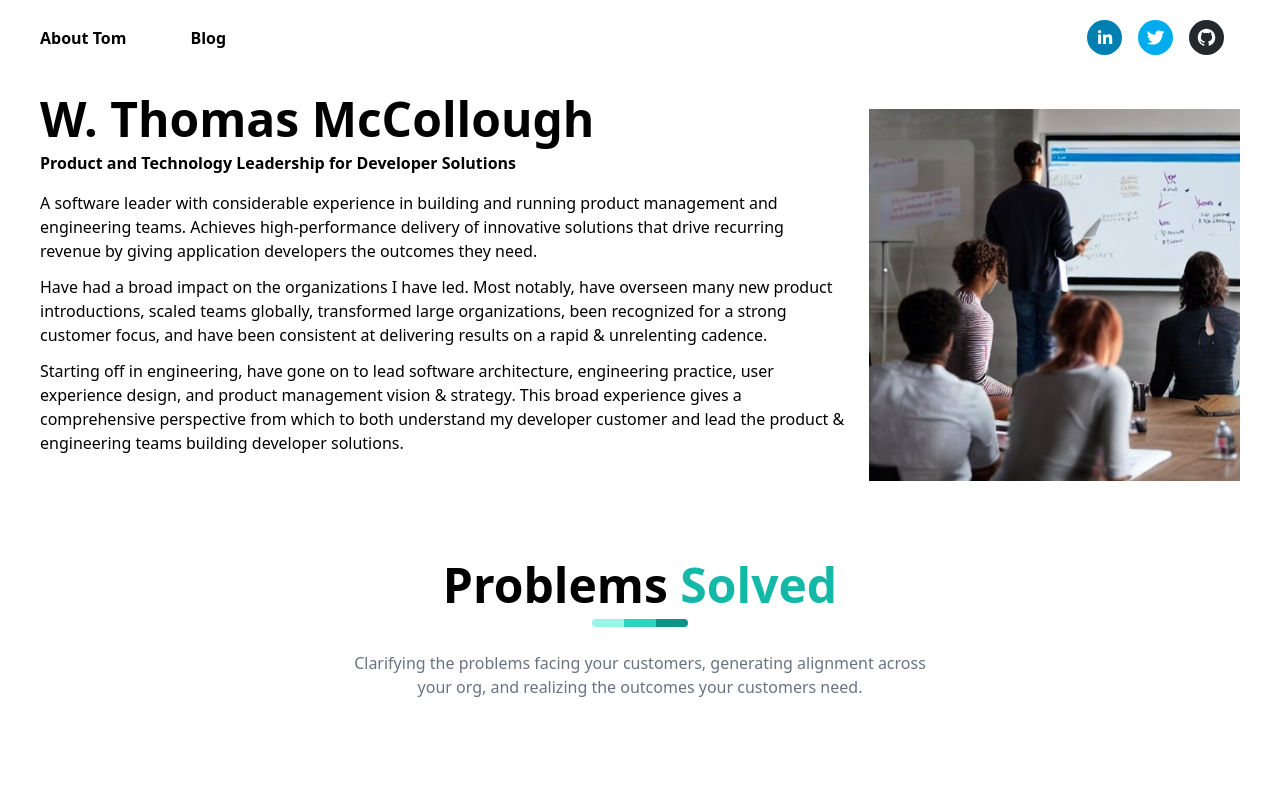
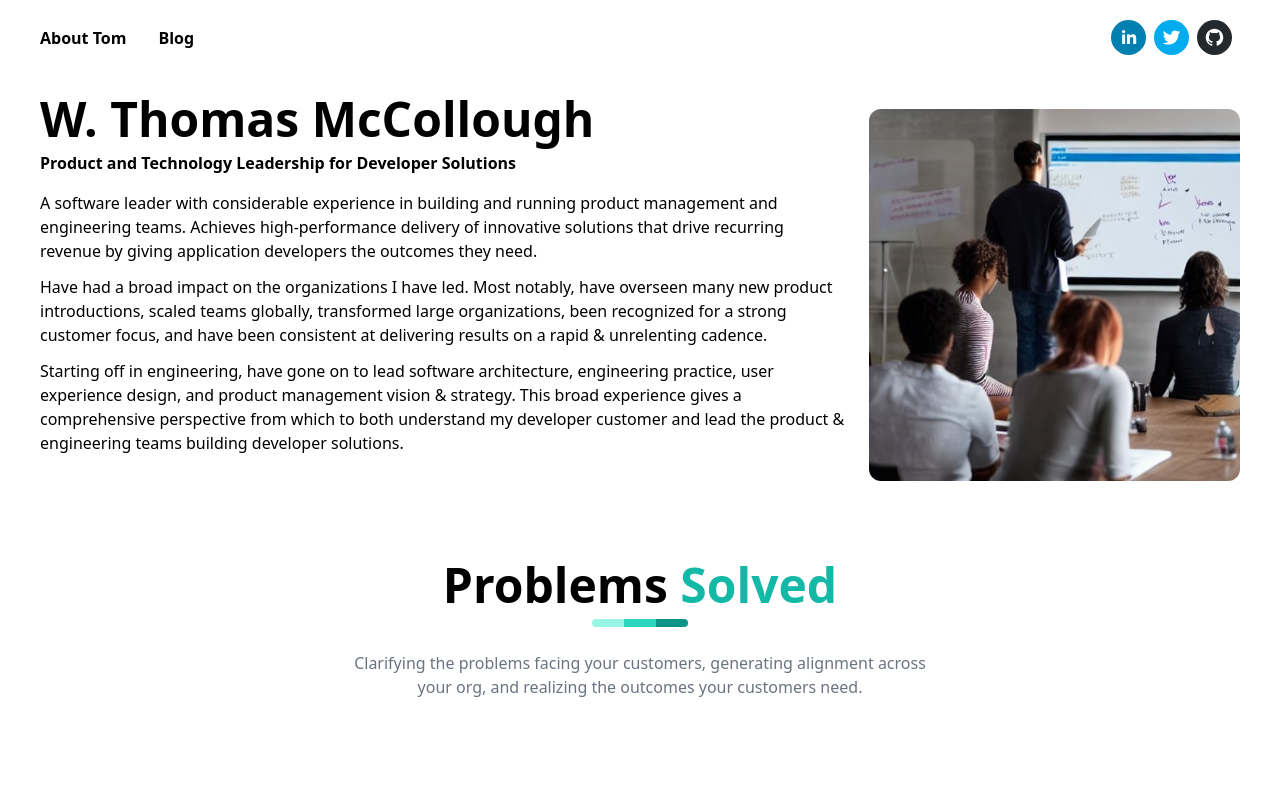
Before and after one commit to chainsaw2k/portfolio, a Next.js app: page / in a window 1280 px wide. Shown: the top 793 px of the page. Built offline with nearby package versions, Linux system fonts and the light colour scheme.

Commit message:
round corners. force light mode.

```diff
--- a/app/(user)/post/[slug]/page.tsx
+++ b/app/(user)/post/[slug]/page.tsx
@@ -45,14 +45,14 @@ async function Post({ params: { slug } }: Props) {
                 <div className="relative min-h-56 flex flex-col md:flex-row justify-between">
                     <div className="absolute top-0 w-full h-full opacity-10 blur-sm p-10">
                         <Image
-                            className="object-cover object-center mx-auto"
+                            className="rounded-xl object-cover object-center mx-auto"
                             src={urlFor(post.mainImage).url()}
                             alt={post.author.name}
                             fill
                         />
                     </div>
 
-                    <section className="p-5 bg-teal-400 w-full">
+                    <section className="rounded-xl p-5 bg-teal-400 w-full">
                         <div className="flex flex-col md:flex-row justify-between gap-y-5">
                             <div>
                                 <h1 className="text-4xl font-extrabold">{post.title}</h1>
--- a/components/Banner.tsx
+++ b/components/Banner.tsx
@@ -24,11 +24,11 @@ function Banner() {
           </p>
         </div>
       </div>
-      <div className="flex items-center">
+      <div className="hidden items-center md:flex">
         <Image
-          className="rounded-none"
+          className="rounded-xl"
           src="/pm3.jpg"
-          alt="Tom McCollough Image"
+          alt="People brainstorming in a conference room"
           height={1200}
           width={1200}
         />
--- a/components/BlogList.tsx
+++ b/components/BlogList.tsx
@@ -34,7 +34,7 @@ function BlogList({ posts }: Props) {
                         <div key={post._id} className="flex flex-col group cursor-pointer">
                             <div className="relative w-full h-80 drop-shadow-xl group-hover:scale-105 transition-transform duration-200 ease-out">
                                 <Image
-                                    className="object-cover object-left lg:object-center"
+                                    className="rounded-xl object-cover object-left lg:object-center"
                                     src={urlFor(post.mainImage).url()}
                                     alt={post.author.name}
                                     fill
--- a/components/Header.tsx
+++ b/components/Header.tsx
@@ -6,13 +6,13 @@ const Header = () => {
     return (
         <header className="flex items-center justify-between space-x-2 font-bold px-10 py-5">
             <div className="flex items-center space-x-2">
-                <Link href="/"><h1>About Tom</h1></Link>
-                <Link href="/blog"><h1 className="ml-14">Blog</h1></Link>
+                <h1><Link href="/">About Tom</Link></h1>
+                <h1 className="inline-flex items-center px-6"><Link href="/blog">Blog</Link></h1>
             </div>
             <div>
-                <SocialIcon className="mr-4" target="_blank" style={{ height: 35, width: 35 }} url="https://linkedin.com/in/wtmccollough" />
-                <SocialIcon className="mr-4" target="_blank" style={{ height: 35, width: 35 }} url="https://twitter.com/wtmccollough" />
-                <SocialIcon className="mr-4" target="_blank" style={{ height: 35, width: 35 }} url="https://github.com/chainsaw2k" />
+                <SocialIcon className="mr-2" target="_blank" style={{ height: 35, width: 35 }} url="https://linkedin.com/in/wtmccollough" />
+                <SocialIcon className="mr-2" target="_blank" style={{ height: 35, width: 35 }} url="https://twitter.com/wtmccollough" />
+                <SocialIcon className="mr-2" target="_blank" style={{ height: 35, width: 35 }} url="https://github.com/chainsaw2k" />
             </div>
         </header>
     )
--- a/tailwind.config.js
+++ b/tailwind.config.js
@@ -9,4 +9,5 @@ module.exports = {
     extend: {},
   },
   plugins: [],
+  darkMode: 'class',
 }
```
